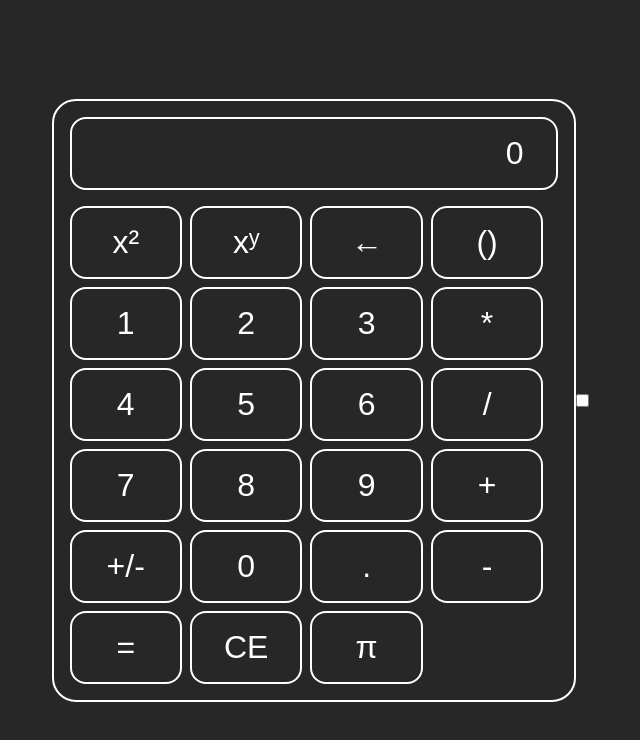
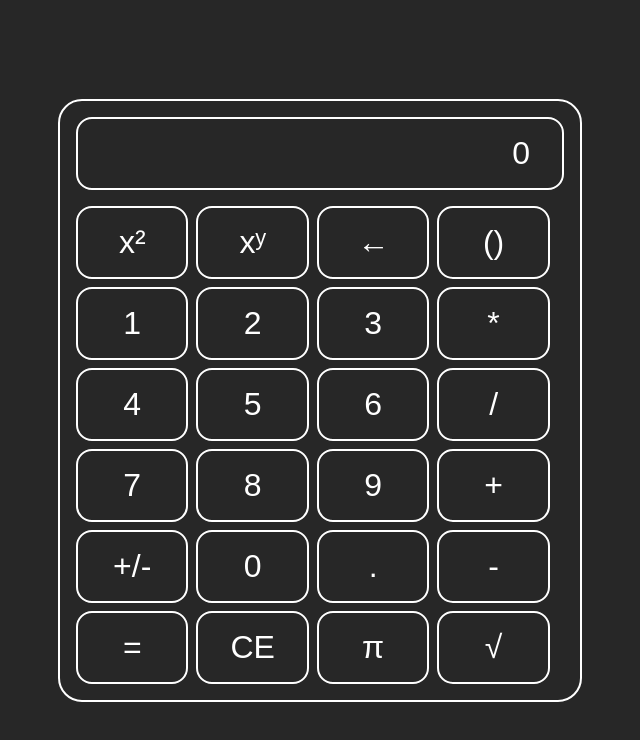
Before and after one commit to ZeSved/react-calculator, a React (Vite) app: page / in a window 1280 px wide. Shown: the top 740 px of the page, without its empty margins (320-960 px from the left). Built offline with nearby package versions, Linux system fonts and the light colour scheme.

Commit message:
started some features

```diff
--- a/src/App.module.css
+++ b/src/App.module.css
@@ -7,10 +7,6 @@
   height: 100vh;
   height: 100dvh;
   background-color: #272727;
-}
-
-.wrapper-darkmode {
-  background-color: #dfdfdf;
 }
 
 .calculatorContainer {
@@ -24,10 +20,6 @@
   padding: 1rem;
 }
 
-.calculatorContainer-darkmode {
-  border-color: black;
-}
-
 .output,
 .output:disabled {
   width: 100%;
@@ -39,13 +31,3 @@
   border-radius: 1rem;
   text-align: right;
 }
-
-.output-darkmode,
-.output-darkmode:disabled {
-  border-color: black;
-  color: black;
-}
-
-.lightmode {
-  float: left;
-}
--- a/src/App.tsx
+++ b/src/App.tsx
@@ -105,8 +105,13 @@ function App() {
 		},
 		{
 			content: 'π',
+			func: () => setInput(input + `${Math.PI}`),
+		},
+		{
+			content: '√',
 			func: () => {
-				setInput(input + `${Math.PI}`)
+				if (input === null) return
+				setInput(`${Math.sqrt(parseInt(input))}`)
 			},
 		},
 	]
@@ -139,12 +144,6 @@ function App() {
 						buttons={buttons}
 					/>
 				</div>
-				<input
-					type='checkbox'
-					name='lightmode'
-					id='lightmode'
-					className={styles.lightmode}
-				/>
 			</main>
 		</>
 	)
```
